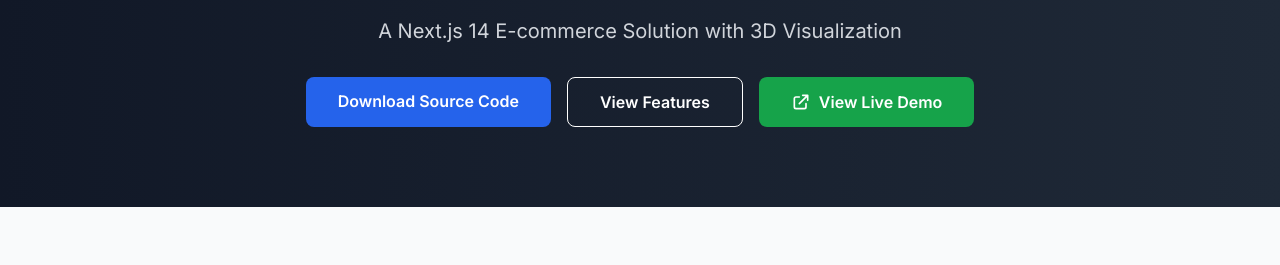
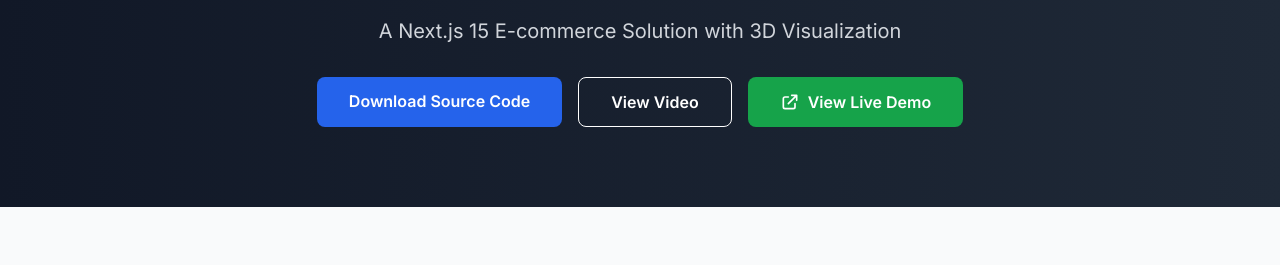
Before and after one commit to EasyCodingTutorial/maximum-easysuitcase-docs, a plain HTML site: page index.html in a window 1280 px wide. Shown: the part 199-464 px from the top of the page. Drawn offline with nearby package versions, Linux system fonts and the light colour scheme.

Commit message:
last final

```diff
--- a/index.html
+++ b/index.html
@@ -104,10 +104,10 @@
     <header class="bg-gradient-to-r from-gray-900 to-gray-800 text-white py-20 mt-16">
         <div class="container mx-auto px-4 text-center">
             <h1 class="text-4xl md:text-5xl font-bold mb-6">Maximum Suitcase</h1>
-            <p class="text-lg md:text-xl text-gray-300 mb-8">A Next.js 14 E-commerce Solution with 3D Visualization</p>
+            <p class="text-lg md:text-xl text-gray-300 mb-8">A Next.js 15 E-commerce Solution with 3D Visualization</p>
             <div class="flex flex-col sm:flex-row justify-center gap-4">
                 <a href="https://buymeacoffee.com/easycodtut/e/389518" target="_blank" class="bg-blue-600 hover:bg-blue-700 text-white px-8 py-3 rounded-lg font-semibold">Download Source Code</a>
-                <a href="#features" class="border border-white hover:bg-white hover:text-gray-900 px-8 py-3 rounded-lg font-semibold">View Features</a>
+                <a href="https://youtu.be/LZ2nEpe8fN8" target="_blank" class="border border-white hover:bg-white hover:text-gray-900 px-8 py-3 rounded-lg font-semibold">View Video</a>
                 <a href="https://maximum-easysuitcase.vercel.app/" target="_blank" rel="noopener noreferrer" class="bg-green-600 hover:bg-green-700 text-white px-8 py-3 rounded-lg font-semibold flex items-center justify-center gap-2">
                     <svg class="w-5 h-5" fill="none" stroke="currentColor" viewBox="0 0 24 24">
                         <path stroke-linecap="round" stroke-linejoin="round" stroke-width="2" d="M10 6H6a2 2 0 00-2 2v10a2 2 0 002 2h10a2 2 0 002-2v-4M14 4h6m0 0v6m0-6L10 14" />
```
